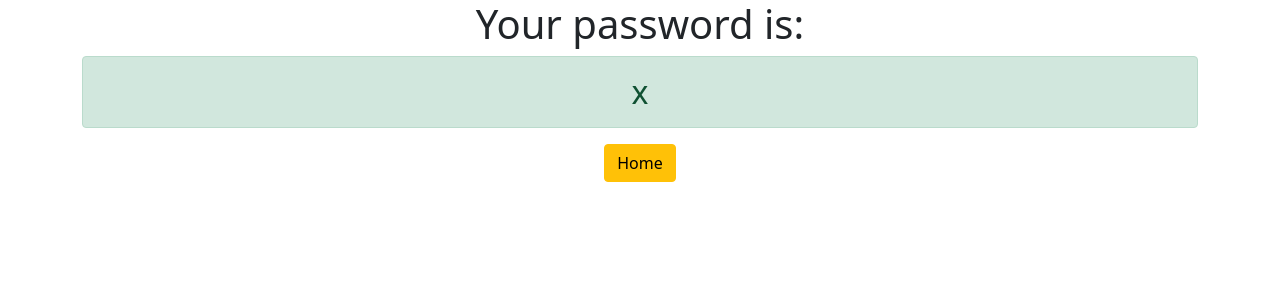
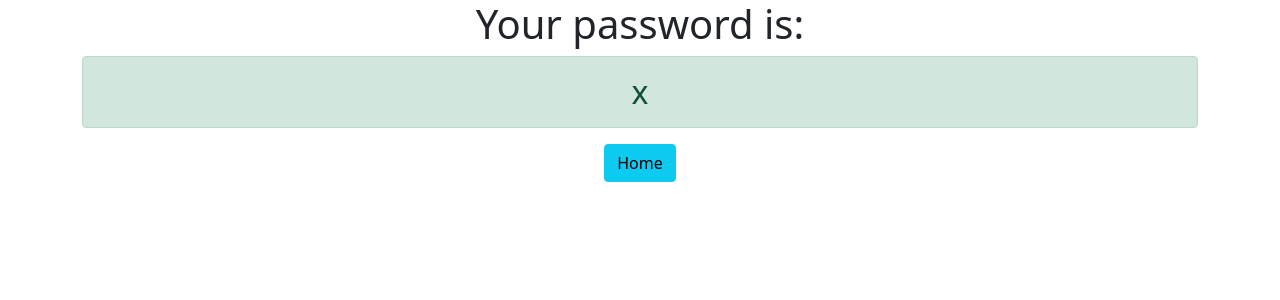
Before and after one commit to A-Shermatov/django3-password-generator, a Django app: template generator/templates/generator/password.html in a window 1280 px wide. Shown: the top 300 px of the page. Run offline with Django 3.2, Linux system fonts and the light colour scheme; the template is opened without the code that fills it: most values are stand-ins (such as "Sample title", 1, 10 or a date in 2020).

Commit message:
I made soem tweaks

```diff
--- a/generator/templates/generator/password.html
+++ b/generator/templates/generator/password.html
@@ -2,5 +2,5 @@
 <div class="container text-center">
     <h1>Your password is:</h1>
     <h2 class="alert alert-success">{{ password }}</h2>
-    <a href="{% url 'home' %}" class="btn btn-warning">Home</a>
+    <a href="{% url 'home' %}" class="btn btn-info">Home</a>
 </div>
--- a/password_generator/settings.py
+++ b/password_generator/settings.py
@@ -20,7 +20,7 @@ BASE_DIR = Path(__file__).resolve().parent.parent
 # See https://docs.djangoproject.com/en/3.2/howto/deployment/checklist/
 
 # SECURITY WARNING: keep the secret key used in production secret!
-SECRET_KEY = 'django-insecure-wtv7)!9r7u1pt6r-g@^^9_lw*w82&xf^z(qw%34t_6wm8b*q$q'
+SECRET_KEY = 'django-insecure-wtv7)!9asdfghjkl;'r7u1pt6r-g@^^9_lw*w82&xf^z(qw%34t_6wm8b*q$q'
 
 # SECURITY WARNING: don't run with debug turned on in production!
 DEBUG = True
```
